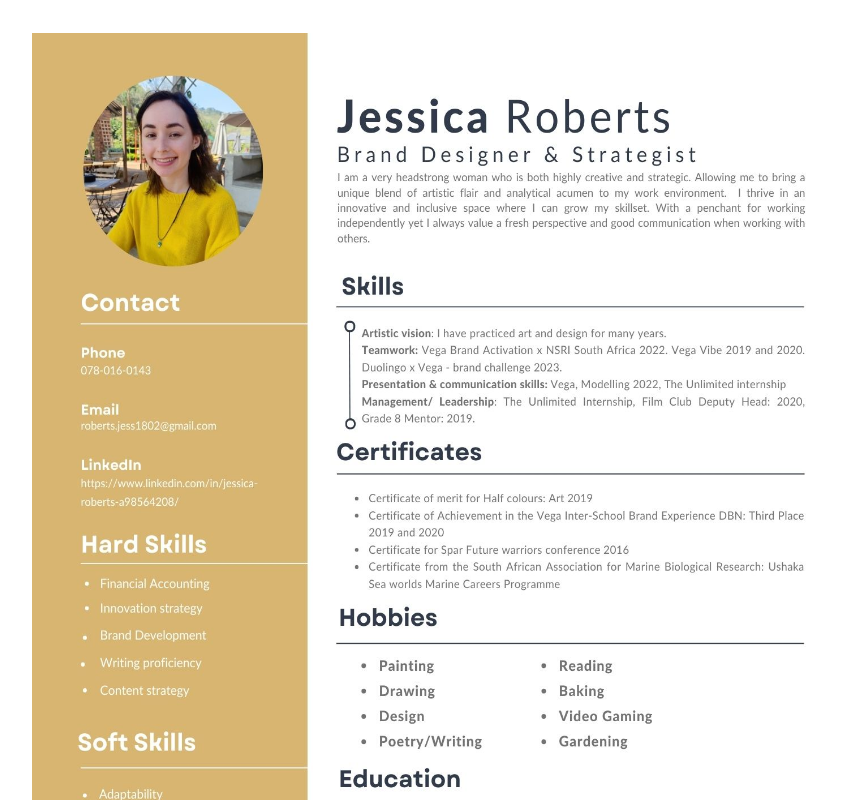
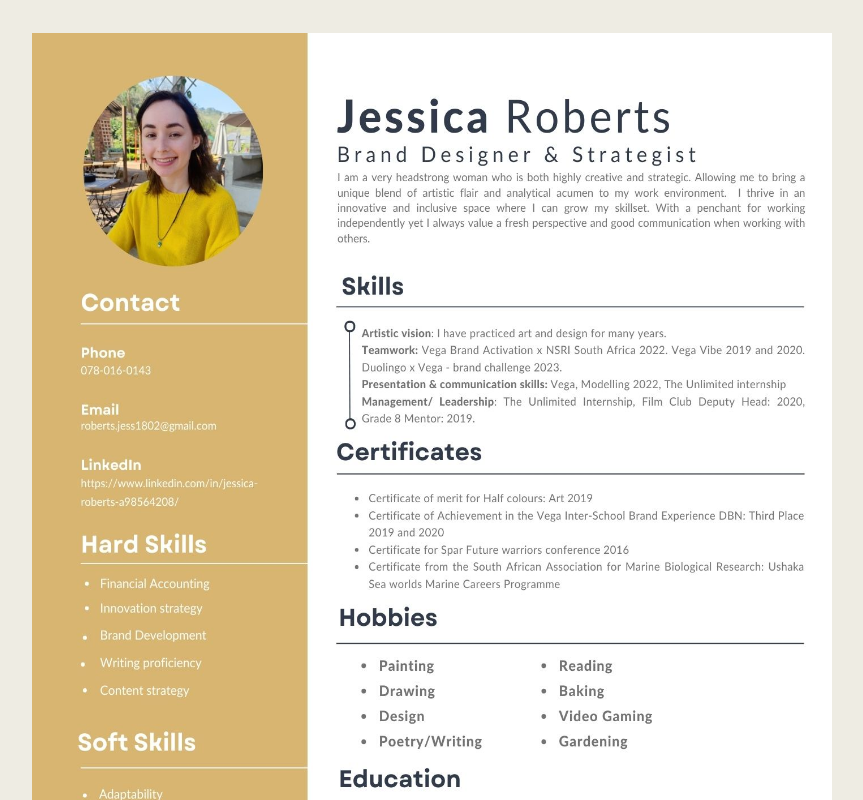
Before and after one commit to JessicaRoberts1802/MyCV, a plain HTML site: page index.html in a window 1280 px wide. Shown: the top 800 px of the page, without its empty margins (128-991 px from the left). Drawn offline with Linux system fonts and the light colour scheme.

Commit message:
Colour fix

```diff
--- a/styles.css
+++ b/styles.css
@@ -3,6 +3,7 @@ body {
     font-size: 11px;
     max-width: 960px;
     margin: auto;
+    background-color: #eeece3;
         }
 
     h1 {
```
Also changed, not shown: index.html (+2 -1 lines).
